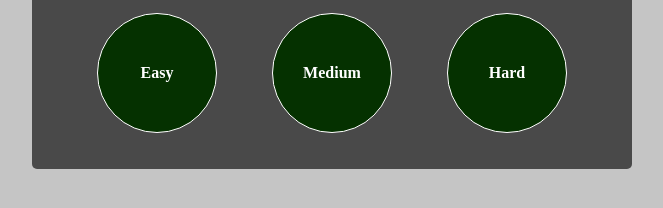
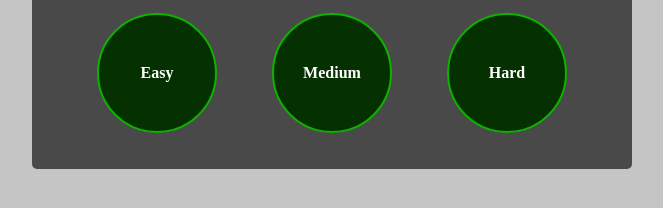
Before and after one commit to Vibhav-Mishra/leetcode.github.io, a plain HTML site: page index.html in a window 1280 px wide. Shown: the part 386-594 px from the top of the page, without its empty margins (308-971 px from the left). Drawn offline with Linux system fonts and the light colour scheme.

Commit message:
css changes

```diff
--- a/style.css
+++ b/style.css
@@ -60,7 +60,7 @@ h1 {
   width: 120px;
   height: 120px;
   border-radius: 50%;
-  border: 1px solid rgb(255, 255, 255);
+  border: 2px solid rgb(15, 177, 0);
   position: relative;
   display: flex;
   align-items: center;
```
